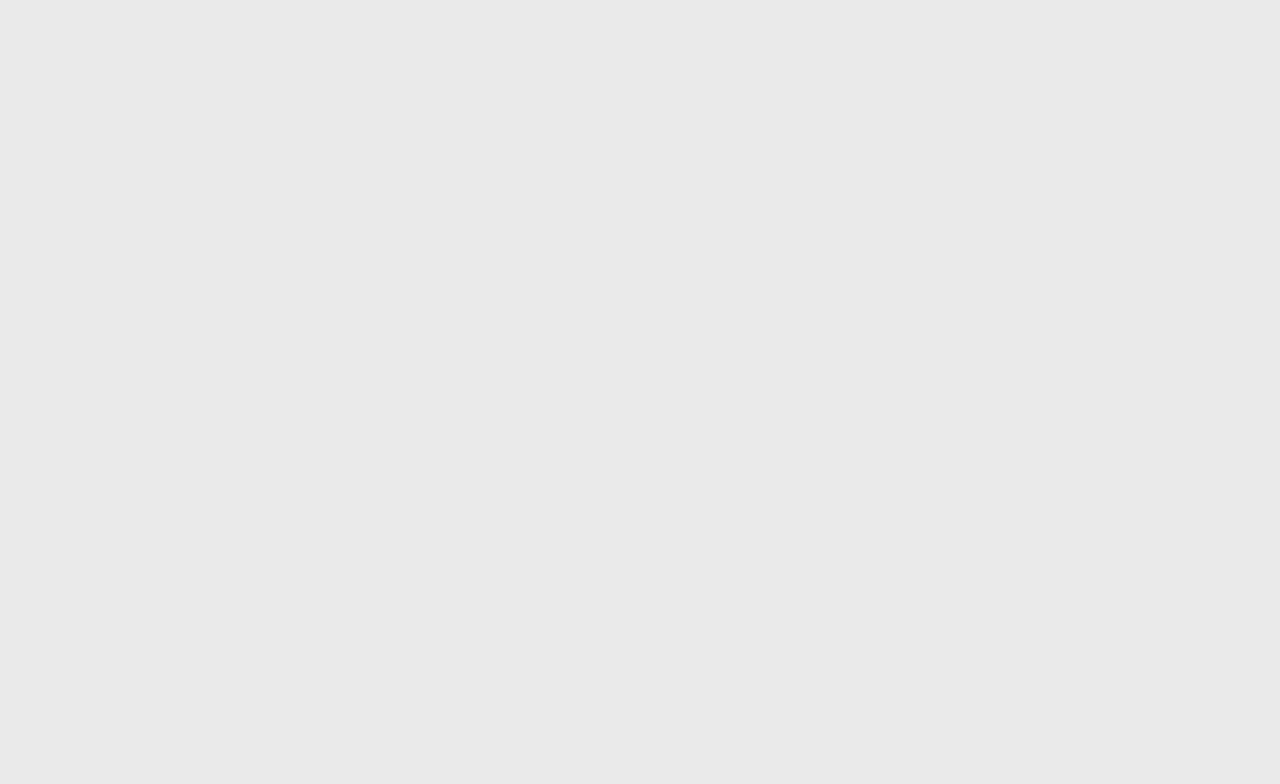
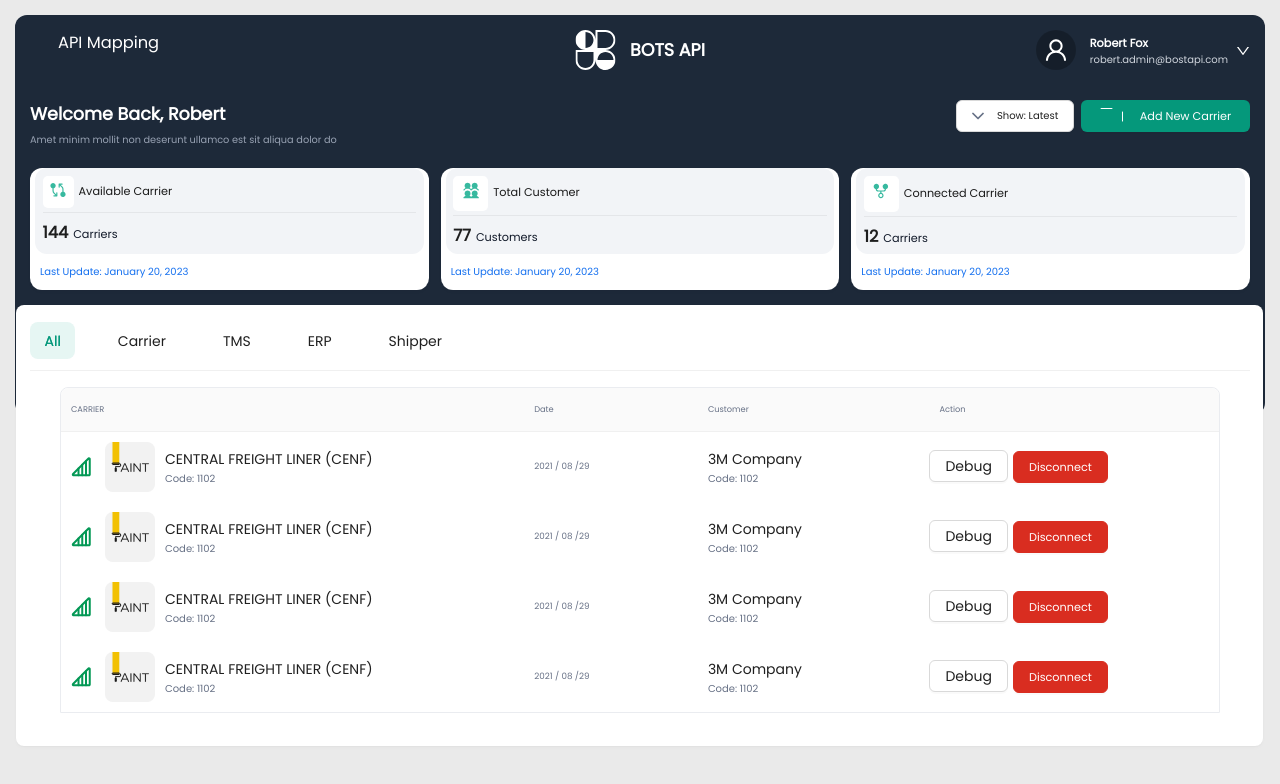
Before and after one commit to ursenthilmca/botsapi-1, a React (Create React App) app: page /overview in a window 1280 px wide. Before the commit this address had no page. Shown: the top 784 px of the page. Built offline with nearby package versions, Linux system fonts and the light colour scheme; some icons are missing.

Commit message:
routing changes

```diff
--- a/src/modules/customer-setup/customer_setup.js
+++ b/src/modules/customer-setup/customer_setup.js
@@ -1,13 +1,12 @@
 import { Button, Card, Col, Divider, Input, Row, Tabs, Popover } from "antd";
 import React, { Fragment, useEffect, useState } from "react";
 import { useSelector, useDispatch } from 'react-redux'
-import "./customer-setup.scss";
+import "./customer_setup.scss";
 import AddCustomer from "./add-customer";
 import AddCarrier from "./add-carrier";
 import { CUSTOMER_DATA, CUSTOMER_TYPE, CUSTOMER_DETAILS } from '../../api/data'
 import { fetchCustomerHeaderdata, fetchCustomerDetails, customerSetupcomponent } from '../action/CustomerDetail';
-import logo from '../image/Rectangle2.png'
-import vector from '../image/Vector.png'
+
 import vector1 from '../image/Vector1.png'
 import vector2 from '../image/Vector2.png'
 import downArrow from '../image/downarrow.png'
@@ -138,77 +137,7 @@ function CustomerSetupmodule(props) {
       </Row>
       <Fragment>
         <div className="container-maindiv">
-
-
           <Tabs defaultActiveKey="1" items={items} onChange={onChange} />;
-          {/* <Row gutter={12} className="mt-15">
-            {
-              // store it in redux
-              CUSTOMER_TYPE.map(item => {
-                return (
-                  <Col sm={2} lg={2}>
-                    <div className="card-header">{item.key}</div>
-                  </Col>
-                )
-
-              })
-            }
-          </Row> */}
-          dfkd
-          {/* <div className="tableFixHead">
-            <table>
-
-              <thead>
-                <tr>
-                  <th >CARRIER</th>
-                  <th >DATE</th>
-                  <th >CUSTOMER</th>
-                  <th >ACTION</th>
-                </tr>
-              </thead>
-              <tbody>
-                {
-                  customerSetup && customerSetup.customerSetupdetails.map(value => {
-                    return (
-                      <Fragment>
-                        <tr>
-                          <td className="border-left">
-                            <span className="carrier-span">
-                              <span>
-                                <img src={vector} className="td-vector"></img>
-                                <img src={logo} className="td-img"></img>
-                              </span>
-                              <div className="carrier-div">
-                                <span className="td-carrier">{value.carrier}</span>
-                                <span className="td-code">{value.code}</span>
-                              </div>
-
-                            </span>
-
-                          </td>
-                          <td>
-                            <span className="td-code ">{value.date}</span>
-                          </td>
-                          <td>
-                            <div className="carrier-div">
-                              <span className="td-carrier">{value.customer}</span>
-                              <span className="td-code">{value.customer_code}</span>
-                            </div>
-                          </td>
-                          <td>
-
-                            <Button className="debug-btn"  >Debug</Button>
-                            <Button className="disconnect-btn"  >Disconnect</Button>
-                          </td>
-                        </tr>
-                      </Fragment>
-                    )
-                  })
-                }
-              </tbody>
-            </table>
-
-          </div> */}
         </div>
       </Fragment>
     </div>
--- /dev/null
+++ b/src/modules/customer-setup/customer_setup.scss
@@ -0,0 +1,21 @@
+.container-maindiv{
+
+    .ant-tabs-tab.ant-tabs-tab-active{
+        border: none;
+    }
+
+    .ant-tabs-ink-bar {
+        display: none;
+    }
+    .ant-tabs-tab.ant-tabs-tab-active .ant-tabs-tab-btn {
+        color: #05987b !important;
+        font-weight: 500;
+        background-color: #E6F6F3;
+        padding: .75rem 1.45rem;
+        border-radius: 8px;
+      }
+      .ant-tabs-tab-btn {
+        padding: .75rem 1.45rem;
+
+      }
+}
--- a/src/modules/customer-setup/customer_setup_tabs/carrier-tab.js
+++ b/src/modules/customer-setup/customer_setup_tabs/carrier-tab.js
@@ -10,165 +10,7 @@ import { ReactComponent as FullSignalIcon } from "../../../assets/svg/full-signa
 import SimpleTable from "../../../component/Tables/simple-table";
 
 
-// const columns = [
-//     {
-//         title: 'CARRIER',
-//         dataIndex: 'carrier',
-//     },
-//     {
-//         title: 'DATE',
-//         dataIndex: 'date',
-//     },
-//     {
-//         title: 'CUSTOMER',
-//         dataIndex: 'customer',
-//     },
-//     {
-//         title: 'ACTION',
-//         dataIndex: 'action',
-//     },
 
-// ];
-
-// const data = [
-//     {
-//         key: '1',
-//         carrier: <div className="carrier-column">
-//             <FullSignalIcon />
-//             <img src={PaintIcon} />
-//             <div>
-//                 <Space
-//                     direction="vertical"
-//                     size="small"
-//                     style={{
-//                         display: 'flex',
-//                     }}
-//                 >
-//                     <PrimaryLabel normal={true} className="text-normal font-normal">CENTRAL FREIGHT LINER (CENF) </PrimaryLabel>
-//                     <FiledCard title={"Code: 1102"}></FiledCard>
-//                 </Space>
-//             </div>
-
-//         </div>,
-//         date: <FiledCard title={"2021 / 08 /29"}></FiledCard>,
-//         customer:
-//             <Fragment>
-//                 <Space
-//                     direction="vertical"
-//                     size="small"
-//                     style={{
-//                         display: 'flex',
-//                     }}
-//                 >
-//                     <PrimaryLabel normal={true} className="text-normal font-normal ">3M Company </PrimaryLabel>
-//                     <FiledCard title={"Code: 1102"} className=""></FiledCard>
-//                 </Space>
-//             </Fragment>,
-//     },
-//     {
-//         key: '2',
-//         carrier: <div className="carrier-column">
-//             <FullSignalIcon />
-//             <img src={PaintIcon} />
-//             <div>
-//                 <Space
-//                     direction="vertical"
-//                     size="small"
-//                     style={{
-//                         display: 'flex',
-//                     }}
-//                 >
-//                     <PrimaryLabel normal={true} className="text-normal font-normal">CENTRAL FREIGHT LINER (CENF) </PrimaryLabel>
-//                     <FiledCard title={"Code: 1102"}></FiledCard>
-//                 </Space>
-//             </div>
-
-//         </div>,
-//         date: <FiledCard title={"2021 / 08 /29"}></FiledCard>,
-//         customer:
-//             <Fragment>
-//                 <Space
-//                     direction="vertical"
-//                     size="small"
-//                     style={{
-//                         display: 'flex',
-//                     }}
-//                 >
-//                     <PrimaryLabel normal={true} className="text-normal font-normal ">3M Company </PrimaryLabel>
-//                     <FiledCard title={"Code: 1102"} className=""></FiledCard>
-//                 </Space>
-//             </Fragment>,
-//     },
-//     {
-//         key: '3',
-//         carrier: <div className="carrier-column">
-//             <FullSignalIcon />
-//             <img src={PaintIcon} />
-//             <div>
-//                 <Space
-//                     direction="vertical"
-//                     size="small"
-//                     style={{
-//                         display: 'flex',
-//                     }}
-//                 >
-//                     <PrimaryLabel normal={true} className="text-normal font-normal">CENTRAL FREIGHT LINER (CENF) </PrimaryLabel>
-//                     <FiledCard title={"Code: 1102"}></FiledCard>
-//                 </Space>
-//             </div>
-
-//         </div>,
-//         date: <FiledCard title={"2021 / 08 /29"}></FiledCard>,
-//         customer:
-//             <Fragment>
-//                 <Space
-//                     direction="vertical"
-//                     size="small"
-//                     style={{
-//                         display: 'flex',
-//                     }}
-//                 >
-//                     <PrimaryLabel normal={true} className="text-normal font-normal ">3M Company </PrimaryLabel>
-//                     <FiledCard title={"Code: 1102"} className=""></FiledCard>
-//                 </Space>
-//             </Fragment>,
-//     },
-//     {
-//         key: '4',
-//         carrier: <div className="carrier-column">
-//             <FullSignalIcon />
-//             <img src={PaintIcon} />
-//             <div>
-//                 <Space
-//                     direction="vertical"
-//                     size="small"
-//                     style={{
-//                         display: 'flex',
-//                     }}
-//                 >
-//                     <PrimaryLabel normal={true} className="text-normal font-normal">CENTRAL FREIGHT LINER (CENF) </PrimaryLabel>
-//                     <FiledCard title={"Code: 1102"}></FiledCard>
-//                 </Space>
-//             </div>
-
-//         </div>,
-//         date: <FiledCard title={"2021 / 08 /29"}></FiledCard>,
-//         customer:
-//             <Fragment>
-//                 <Space
-//                     direction="vertical"
-//                     size="small"
-//                     style={{
-//                         display: 'flex',
-//                     }}
-//                 >
-//                     <PrimaryLabel normal={true} className="text-normal font-normal ">3M Company </PrimaryLabel>
-//                     <FiledCard title={"Code: 1102"} className=""></FiledCard>
-//                 </Space>
-//             </Fragment>,
-//     },
-
-// ];
 
 
 
@@ -205,7 +47,7 @@ const columns = [
         title: 'Date',
         dataIndex: 'date',
         key: 'date',
-        width: '20%'
+        width: '15%'
 
     },
     {
@@ -224,7 +66,7 @@ const columns = [
                             display: 'flex',
                         }}
                     >
-                        <PrimaryLabel normal={true} className="text-normal font-normal">CENTRAL FREIGHT LINER (CENF) </PrimaryLabel>
+                        <PrimaryLabel normal={true} className="text-normal font-normal">3M Company</PrimaryLabel>
                         <FiledCard title={"Code: 1102"}></FiledCard>
                     </Space>
                 </div>
@@ -239,7 +81,7 @@ const columns = [
         title: 'Action',
         dataIndex: 'action',
         key: 'action',
-        width: '20%',
+        width: '25%',
         render: () => {
             return (
                 <div style={{ marginLeft: "-10px" }}>
--- a/src/modules/menu/menu.js
+++ b/src/modules/menu/menu.js
@@ -85,6 +85,9 @@ function MenuComponent(props) {
           } else if (key === 'api-mapping') {
             navigate('/apiMapping');
             dispacth(customerSetupcomponent(false))
+          } else if (key === 'api-overview') {
+            navigate('/overview');
+
           }
           if (key === "close") {
             hideMenuHandler();
--- a/src/router/app-routes.js
+++ b/src/router/app-routes.js
@@ -10,8 +10,9 @@ const AppRoutes = () => {
     <Routes>
       <Route path="/" element={<AppLayout />}>
         <Route path="/" element={<CustomerSetup />} />
+        <Route path="/customerSetup" element={<CustomerSetup />} />
         <Route path="/apiMapping" element={<ApiMapping />} />
-        <Route path="/customerSetup" element={<CustomerSetupmodule />} />
+        <Route path="/overview" element={<CustomerSetupmodule />} />
         {/* <Route path={"*"} element={<PageNotFound />} /> */}
       </Route>
     </Routes>
```
